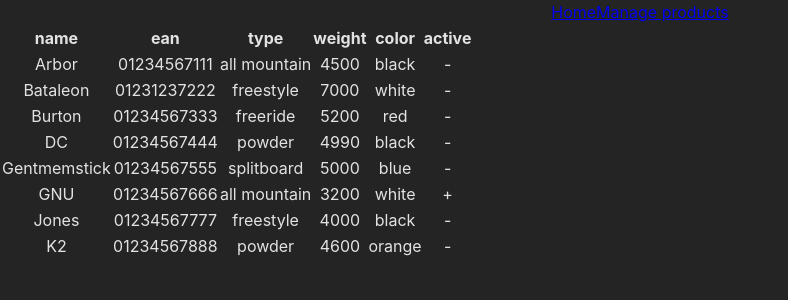
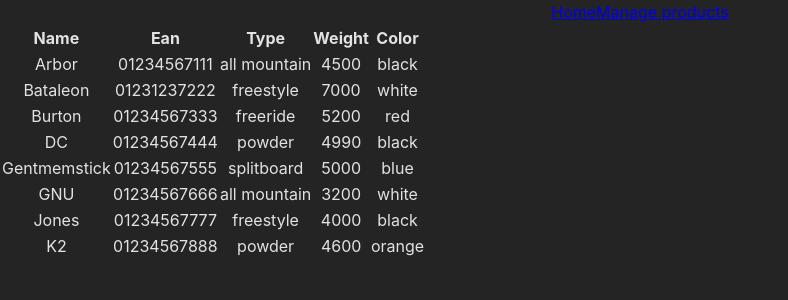
Before and after one commit to Clawetoora/react-typescript-warehouse-managing-system, a React (Vite) app: page / in a window 1280 px wide. Shown: the top 300 px of the page, without its empty margins (0-788 px from the left). Built offline with nearby package versions, Linux system fonts and the light colour scheme.

Commit message:
added context provider, to later get data from local storage and provide it to components in need

```diff
--- a/package.json
+++ b/package.json
@@ -9,8 +9,11 @@
     "preview": "vite preview"
   },
   "dependencies": {
+    "@reduxjs/toolkit": "^1.9.2",
+    "@types/react-redux": "^7.1.25",
     "react": "^18.2.0",
-    "react-dom": "^18.2.0"
+    "react-dom": "^18.2.0",
+    "react-redux": "^8.0.5"
   },
   "devDependencies": {
     "@types/react": "^18.0.27",
--- a/src/App.tsx
+++ b/src/App.tsx
@@ -1,16 +1,20 @@
 import "./App.css";
+import { useState, useEffect } from "react";
 import { Routes, Route } from "react-router-dom";
 import ProductList from "./routes/ProductList";
 import Home from "./routes/Home";
+import ProductsListContextProvider from "./context/ProductsListContext";
 
 function App() {
   return (
+    <ProductsListContextProvider>
       <div className="App">
         <Routes>
           <Route path="/" element={<Home />} />
           <Route path="/products" element={<ProductList />} />
         </Routes>
       </div>
+    </ProductsListContextProvider>
   );
 }
 
--- a/src/components/List.tsx
+++ b/src/components/List.tsx
@@ -1,84 +1,12 @@
-import React from "react";
-import { useState } from "react";
+import React, { useContext } from "react";
+
 import Table from "./Table";
-
-const data = [
-  {
-    id: 1,
-    name: "Arbor",
-    ean: "01234567111",
-    type: "all mountain",
-    weight: 4500,
-    color: "black",
-    active: false,
-  },
-  {
-    id: 2,
-    name: "Bataleon",
-    ean: "01231237222",
-    type: "freestyle",
-    weight: 7000,
-    color: "white",
-    active: false,
-  },
-  {
-    id: 3,
-    name: "Burton",
-    ean: "01234567333",
-    type: "freeride",
-    weight: 5200,
-    color: "red",
-    active: false,
-  },
-  {
-    id: 4,
-    name: "DC",
-    ean: "01234567444",
-    type: "powder",
-    weight: 4990,
-    color: "black",
-    active: false,
-  },
-  {
-    id: 5,
-    name: "Gentmemstick",
-    ean: "01234567555",
-    type: "splitboard",
-    weight: 5000,
-    color: "blue",
-    active: false,
-  },
-  {
-    id: 6,
-    name: "GNU",
-    ean: "01234567666",
-    type: "all mountain",
-    weight: 3200,
-    color: "white",
-    active: true,
-  },
-  {
-    id: 7,
-    name: "Jones",
-    ean: "01234567777",
-    type: "freestyle",
-    weight: 4000,
-    color: "black",
-    active: false,
-  },
-  {
-    id: 8,
-    name: "K2",
-    ean: "01234567888",
-    type: "powder",
-    weight: 4600,
-    color: "orange",
-    active: false,
-  },
-];
+import { ProductsListContext } from "../context/ProductsListContext";
 
 export default function List() {
-  const [products, setProducts] = useState(data);
+  const products = useContext(ProductsListContext);
+
+  // const [products, setProducts] = useState(data);
   return (
     <div>
       <Table products={products} />
--- a/src/components/Table.tsx
+++ b/src/components/Table.tsx
@@ -1,6 +1,6 @@
 import React from "react";
 
-interface Products {
+interface Product {
   id?: number;
   name?: string;
   ean?: string;
@@ -11,7 +11,7 @@
 }
 
 interface ProductsProps {
-  products: Products[];
+  products: Product[];
 }
 
 export default function Table({ products }: ProductsProps) {
@@ -20,7 +20,11 @@
       <thead>
         <tr>
           {Object.keys(products[0]).map((key, index) =>
-            index > 0 ? <th key={index}>{key}</th> : ""
+            key === "id" || key === "active" ? (
+              ""
+            ) : (
+              <th key={index}>{key.charAt(0).toUpperCase() + key.slice(1)}</th>
+            )
           )}
         </tr>
       </thead>
@@ -33,7 +37,6 @@
               <td>{product.type}</td>
               <td>{product.weight}</td>
               <td>{product.color}</td>
-              <td>{product.active ? "+" : "-"}</td>
             </tr>
           );
         })}
--- /dev/null
+++ b/src/context/ProductsListContext.tsx
@@ -0,0 +1,91 @@
+import React, { useState, createContext } from "react";
+
+const data = [
+  {
+    id: 1,
+    name: "Arbor",
+    ean: "01234567111",
+    type: "all mountain",
+    weight: 4500,
+    color: "black",
+    active: false,
+  },
+  {
+    id: 2,
+    name: "Bataleon",
+    ean: "01231237222",
+    type: "freestyle",
+    weight: 7000,
+    color: "white",
+    active: false,
+  },
+  {
+    id: 3,
+    name: "Burton",
+    ean: "01234567333",
+    type: "freeride",
+    weight: 5200,
+    color: "red",
+    active: false,
+  },
+  {
+    id: 4,
+    name: "DC",
+    ean: "01234567444",
+    type: "powder",
+    weight: 4990,
+    color: "black",
+    active: false,
+  },
+  {
+    id: 5,
+    name: "Gentmemstick",
+    ean: "01234567555",
+    type: "splitboard",
+    weight: 5000,
+    color: "blue",
+    active: false,
+  },
+  {
+    id: 6,
+    name: "GNU",
+    ean: "01234567666",
+    type: "all mountain",
+    weight: 3200,
+    color: "white",
+    active: true,
+  },
+  {
+    id: 7,
+    name: "Jones",
+    ean: "01234567777",
+    type: "freestyle",
+    weight: 4000,
+    color: "black",
+    active: false,
+  },
+  {
+    id: 8,
+    name: "K2",
+    ean: "01234567888",
+    type: "powder",
+    weight: 4600,
+    color: "orange",
+    active: false,
+  },
+];
+export const ProductsListContext = createContext(data);
+
+const ProductsListContextProvider = (props: any) => {
+  const [products, setProducts] = useState(data);
+
+  return (
+    <div>
+      <ProductsListContext.Provider value={products}>
+        {props.children}
+      </ProductsListContext.Provider>
+    </div>
+  );
+};
+
+export default ProductsListContextProvider;
```
Also changed, not shown: 1 other file (tests, documents, lock files or other folders). Lines whose indentation alone changed are shown as unchanged.
